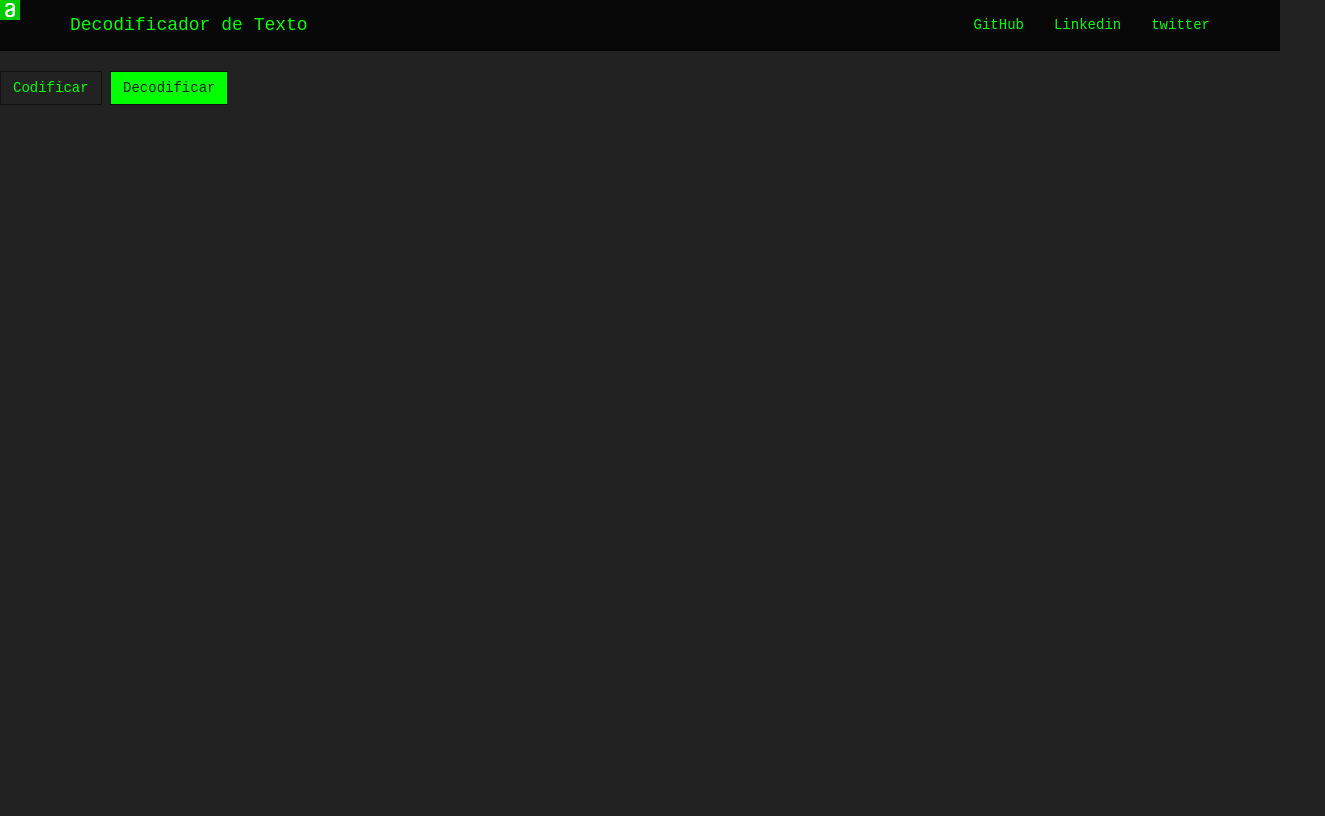
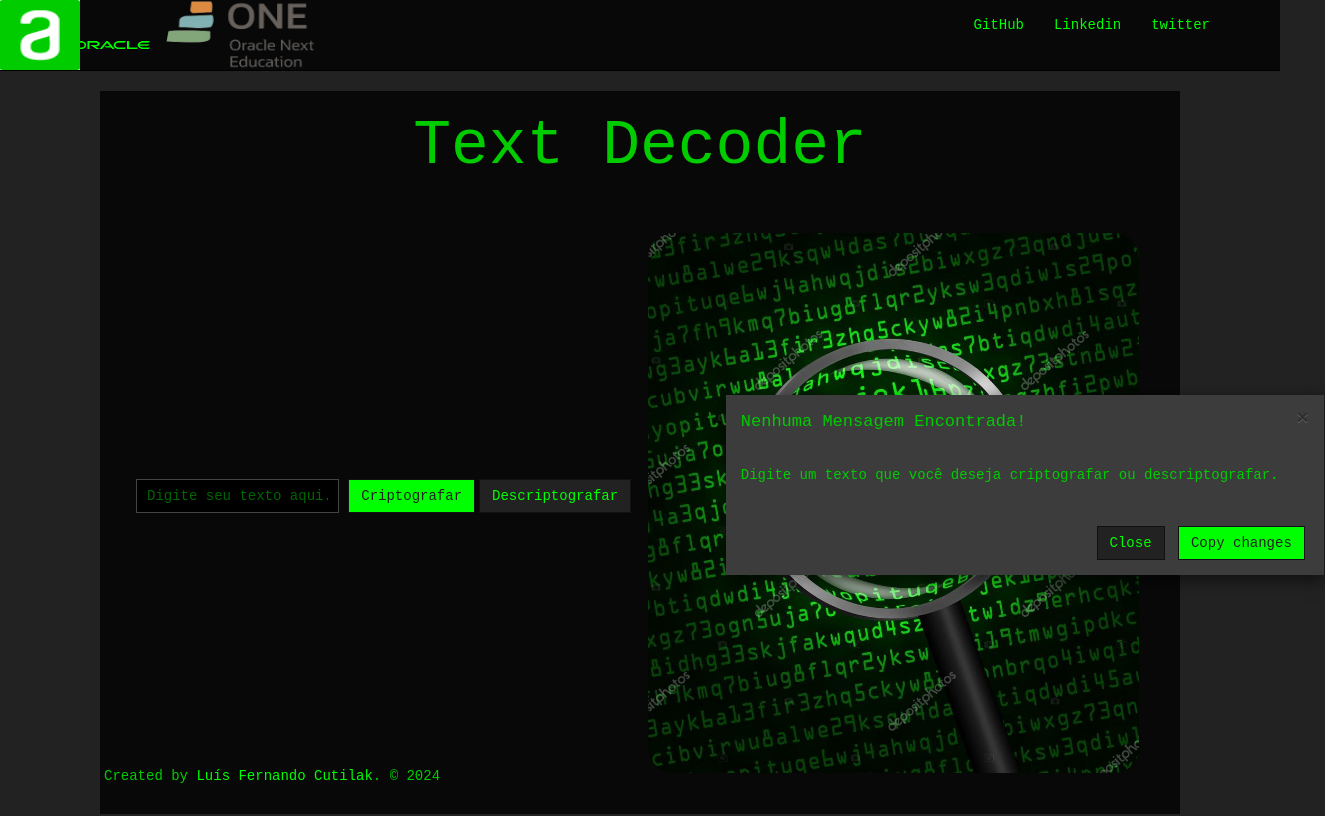
Before and after one commit to luiscutilak/oracle-js-Text-Decoder, a plain HTML site: page index.html in a window 1280 px wide. Shown: the whole page, 1325 px wide, since content can reach past the window. Drawn offline with Linux system fonts and the light colour scheme.

```diff
--- a/app.js
+++ b/app.js
@@ -0,0 +1,32 @@
+
+   const btnEncrypt = document.querySelector('.btn btn-primary');
+   const btnDecrypt = document.querySelector('.btn btn-default');
+
+
+
+   btnEncrypt.onclick = () => {
+
+       const textInput =  document.querySelector('input').value;
+       const textOutput = document.querySelector('p');
+       const textModalHideTitle = document.querySelector('h4');
+       const textModalHideBody = document.querySelector('.modal-body');
+       const arrayTextInput = textInput.split('');
+       const encryptedTextArray = [];
+
+       for (const i of arrayTextInput) {
+         if (arrayTextInput[i] === 'a') {
+            encryptedTextArray.push('ai');
+         }else if (arrayTextInput[i] === 'e') {
+            encryptedTextArray.push('enter');
+         }else if (arrayTextInput[i] === 'i') {
+            encryptedTextArray.push('imes');
+         } else if (arrayTextInput[i] === 'o') {
+            encryptedTextArray.push('ober');
+         } else if (arrayTextInput[i] === 'u') {
+            encryptedTextArray.push('ufat');
+         } else {
+            encryptedTextArray.push(arrayTextInput[i]);
+         }
+       }
+
+    }
--- a/index.html
+++ b/index.html
@@ -1,39 +1,70 @@
 <!DOCTYPE html>
 <html lang="en">
+
 <head>
     <meta charset="UTF-8">
     <meta name="viewport" content="width=device-width, initial-scale=1.0">
     <link href="css/hacker.css" rel="stylesheet">
+    <link href="style.css" rel="stylesheet">
     <title>Decodificador de Texto</title>
 </head>
+
 <body>
-    <a href="Adicionar simbolo ALURA"><img style="position: absolute; top: 0; left: 0; border: 0;z-index:1001;" src="./image/alura-icon2.png" width="20" height="20" alt="Oracle-One + ALLURA"></a>
+    <a href="https://www.alura.com.br/"><img style="position: absolute; top: 0; left: 0; border: 0;z-index:1001;"
+            src="./image/alura-icon2.png" width="80" height="70" alt="ALLURA Logo"></a>
     <nav class="navbar navbar-default navbar-static-top">
         <div class="container">
+
             <div class="navbar-header">
-                <button type="button" class="navbar-toggle collapsed" data-toggle="collapse" data-target="#navbar" aria-expanded="false" aria-controls="navbar">
-                    <span class="sr-only">Toggle navigation</span>
-                    <span class="icon-bar"></span>
-                    <span class="icon-bar"></span>
-                    <span class="icon-bar"></span>
-                </button>
-                <a class="navbar-brand" href="#">Decodificador de Texto</a>
+                <a class="navbar-brand" href="#"><img src="./image/oracle.png" width="80" height="60"></a><img
+                    src="./image/download-removebg-preview.png" width="150" height="70"></a>
             </div>
             <div id="navbar" class="navbar-collapse collapse">
                 <ul class="nav navbar-nav navbar-right">
                     <li class="dropdown">
-                            <li><a href="https://github.com/luiscutilak">GitHub</a></li>
-                            <li><a href="https://www.linkedin.com/in/luis-fernando-cutilak-developer">Linkedin</a></li>
-                            <li><a href="https://twitter.com/LCutilak">twitter</a></li>
-                        </ul>
-                    </li>
+                    <li><a href="https://github.com/luiscutilak">GitHub</a></li>
+                    <li><a href="https://www.linkedin.com/in/luis-fernando-cutilak-developer">Linkedin</a></li>
+                    <li><a href="https://twitter.com/LCutilak">twitter</a></li>
+                </ul>
+                </li>
                 </ul>
             </div>
         </div>
     </nav>
-    <a href="#" class="btn btn-default">Codificar</a>
-    <a href="#" class="btn btn-primary">Decodificar</a>
+    <div class="jumbotron">
+        <h1>Text Decoder</h1>
 
+    </div>
+    <div class="rectangle-container">
+        <div class="form-group">
+            <input class="form-control" placeholder="Digite seu texto aqui..." id="focusedInput" value="" type="text"  max-length="50" size="50">
+            <a href="#" onclick="btnEncrypt()" class="btn btn-primary">Criptografar</a>
+            <a href="#" class="btn btn-default">Descriptografar</a>
+            <div class="modal-dialog">
+                <div class="modal-content">
+                    <div class="modal-header">
+                        <button type="button" class="close" data-dismiss="modal" aria-hidden="true">×</button>
+                        <h4 class="modal-title">Nenhuma Mensagem Encontrada!</h4>
+                    </div>
+                    <div class="modal-body">
+                        <p>Digite um texto que você deseja criptografar ou descriptografar.</p>
+                    </div>
+                    <div class="modal-footer">
+                        <button id="btn-close-modal" type="button" class="btn btn-default" data-dismiss="modal">Close</button>
+                        <button id="btn-copy-modal" type="button" class="btn btn-primary">Copy changes</button>
+                    </div>
+                </div>
+            </div>
+        </div>
+        <img src="./image/lupa-encriptyon.png" width="250" height="550">
+    </div>
 
+    <div class="row tall-row">
+        <div class="col-md-12">
+            <p>Created by <a href="//bachittarjeet.github.io">Luís Fernando Cutilak</a>. &copy; 2024</p>
+        </div>
+    </div>
+    <script src="./app.js"></script>
 </body>
+
 </html>
--- a/style.css
+++ b/style.css
@@ -0,0 +1,66 @@
+body{
+    box-sizing: border-box;
+    height: 100vh;
+    overflow: hidden;
+}
+
+.jumbotron{
+    padding: 1px 0;
+    display: flex;
+    align-items: center;
+    justify-content: center;
+    margin-right: 100px;
+    margin-left: 100px;
+    margin: 0px 100px;
+}
+
+
+
+.rectangle-container {
+    background-color: #080808;
+    box-sizing: border-box;
+    display: flex;
+    margin-bottom: 200px;
+    margin-left: 100px;
+    margin-right: 100px;
+    padding: 36px;
+    justify-content: end;
+}
+
+.rectangle-container > img{
+    border-radius: 30px;
+    box-sizing: border-box;
+    width: 50%;
+    padding: 5px;
+}
+
+.form-group {
+    display: flex;
+    align-items: center;
+    margin-right: 12px;
+}
+
+.form-control{
+    margin-right: 5px;
+    padding: 6px 10px;
+}
+
+.btn-primary {
+margin: 0 4px;
+}
+
+.modal-dialog{
+    position: absolute;
+    margin-left: 46%;
+    margin-bottom: 4%;
+}
+
+.row {
+    margin-top: -198px;
+    margin-left: 89px;
+    margin-right: 100px;
+}
+
+.col-md-12 {
+    margin-top: -50px;
+}
```
Also changed, not shown: image/download-removebg-preview.png (added), image/lupa-encriptyon.png (added), image/oracle.png (added).
